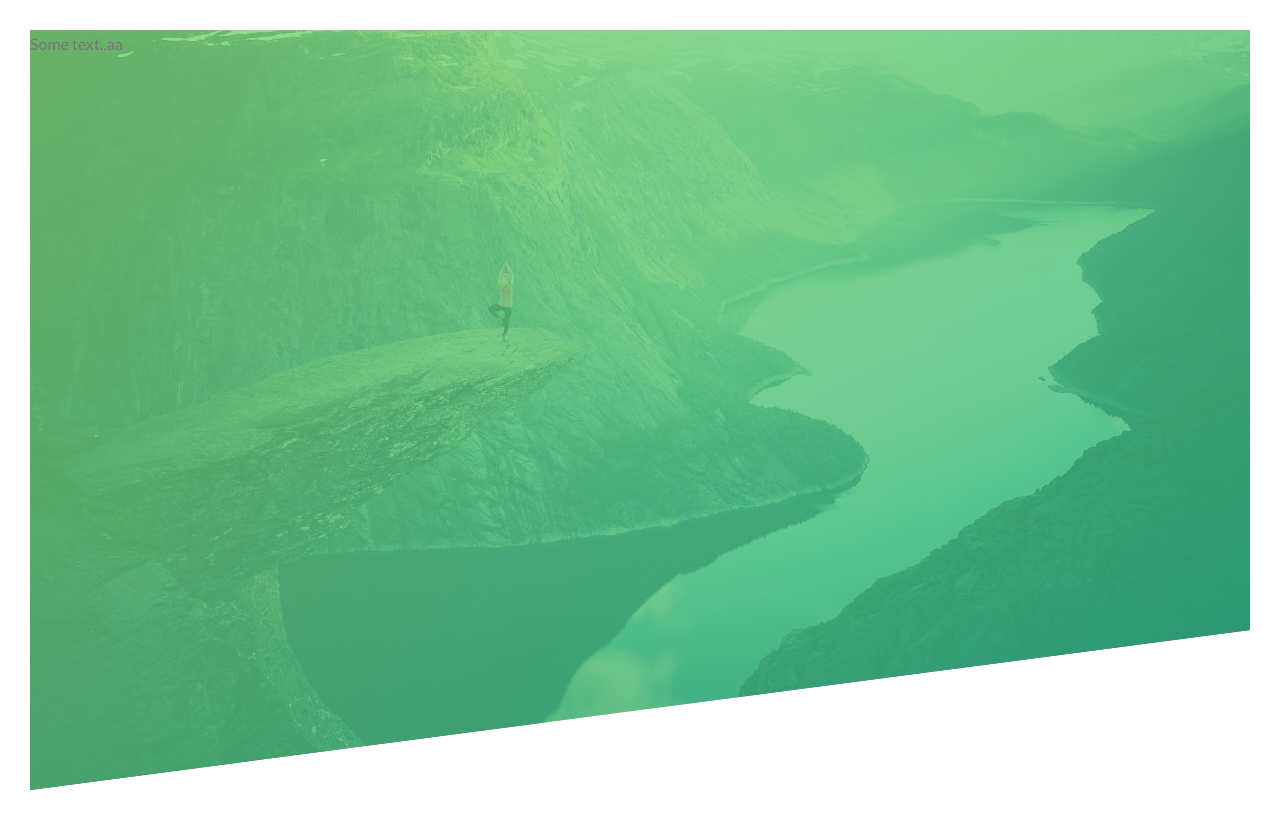
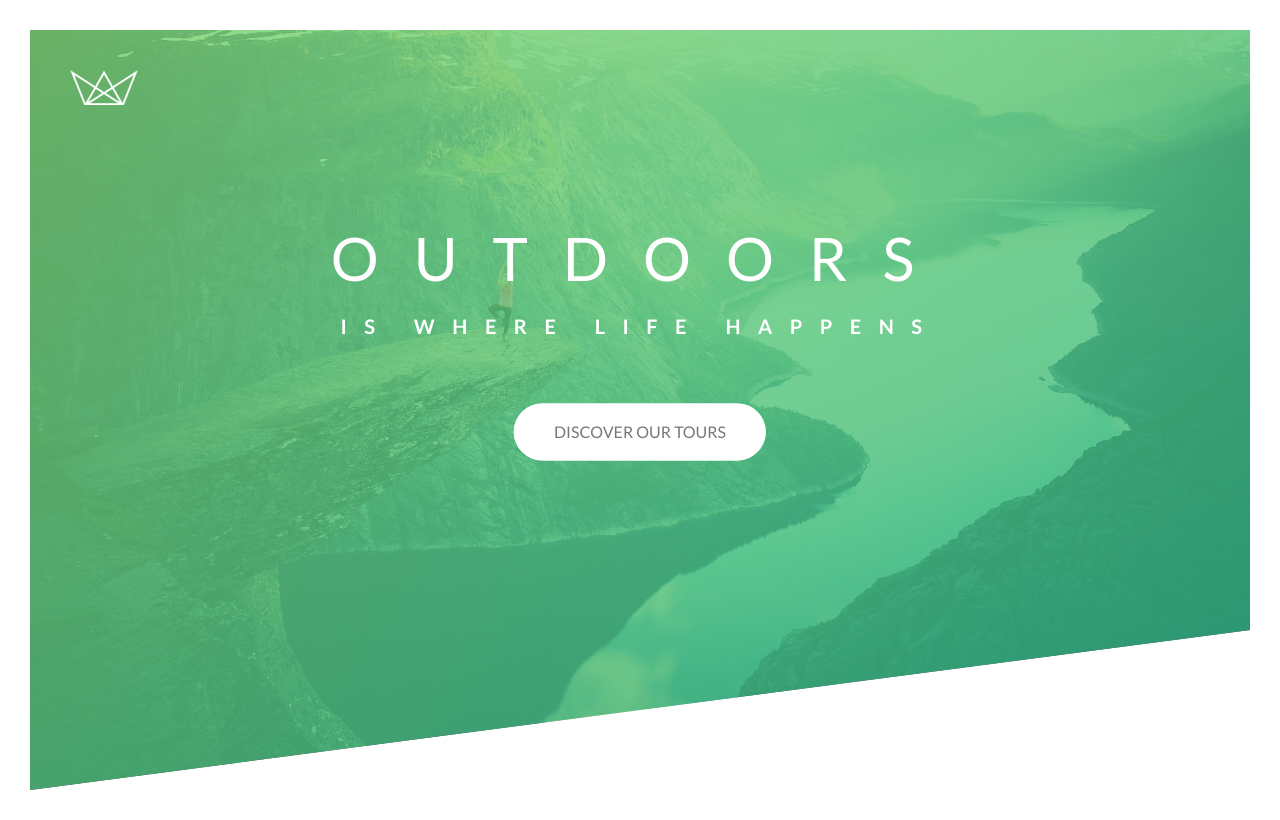
Before and after one commit to setiha/moderncss, a plain HTML site: page index.html in a window 1280 px wide. Drawn offline with Linux system fonts and the light colour scheme.

Commit message:
second step

```diff
--- a/css/style.css
+++ b/css/style.css
@@ -7,26 +7,174 @@ Dark green: #28b485
 
 */
 
-* {
-    margin: 0;
-    padding: 0;
-    box-sizing: border-box;
+*,
+*::after,
+*::before {
+  margin: 0;
+  padding: 0;
+  box-sizing: inherit;
+}
+html {
+    font-size: 62.5%;
+}
+body {
+  font-family: "Lato", sans-serif;
+  font-weight: 400;
+  font-size: 16px;
+  line-height: 1.7;
+  color: #777;
+  padding: 3rem;
+  box-sizing: border-box;
 }
 
-body{
-    font-family: "Lato", sans-serif;
-    font-weight: 400;
-    font-size:16px;
-    line-height: 1.7;
-    color: #777;
-    padding:30px;
+.header {
+  height: 95vh; /*the every point of this height, of this element should be 95% of the viewport height */
+  background-image: linear-gradient(
+      to right bottom,
+      rgba(126, 213, 111, 0.8),
+      rgba(40, 180, 133, 0.8)
+    ),
+    url(../img/hero.jpg);
+  background-size: cover;
+  background-position: top;
+  position: relative;
+  clip-path: polygon(0 0, 100% 0, 100% 75vh, 0 100%);
+}
+.header__logo-box {
+  position: absolute;
+  top: 4rem;
+  left: 4rem;
 }
 
-.header{
-    height: 95vh;  /*the every point of this height, of this element should be 95% of the viewport height */
-    background-image: linear-gradient(to right bottom, rgba(126, 213, 111, 0.8), rgba(40, 180, 133, 0.8)), url(../img/hero.jpg);
-    background-size: cover;
-    background-position:top;
-    clip-path: polygon(0 0, 100% 0, 100% 75vh, 0 100%);
+.header__logo {
+  height: 3.5rem;
+}
 
+.header__text-box {
+  position: absolute;
+  top: 40%;
+  left: 50%;
+  transform: translate(-50%, -50%);
+  text-align: center;
 }
+
+.heading-primary {
+  color: #ffffff;
+  text-transform: uppercase;
+  backface-visibility: hidden;
+  margin-bottom: 6rem;
+}
+.heading-primary--main {
+  display: block;
+  font-size: 6rem;
+  font-weight: 400;
+  letter-spacing: 3.5rem;
+  animation-name: moveInLeft;
+  animation-duration: 1s;
+  animation-timing-function: ease-out;
+  /* animation-delay: 3s;
+     animation-iteration-count: 3;
+  */
+}
+.heading-primary--sub {
+  display: block;
+  font-size: 2rem;
+  font-weight: 700;
+  letter-spacing: 1.75rem;
+  animation: moveInRight 1s ease-in;
+}
+
+@keyframes moveInLeft {
+  0% {
+    opacity: 0;
+    transform: translateX(-10rem);
+  }
+
+  80% {
+    transform: translateX(1rem);
+  }
+  100% {
+    opacity: 1;
+    transform: translateX(0);
+  }
+}
+
+@keyframes moveInRight {
+  0% {
+    opacity: 0;
+    transform: translateX(10rem);
+  }
+  80% {
+    transform: translateX(-1rem);
+  }
+  100% {
+    opacity: 1;
+    transform: translateX(0);
+  }
+}
+
+@keyframes moveInBottom {
+    0% {
+        opacity: 0;
+        transform: translateY(3rem);
+
+    }
+
+    100% {
+        opacity: 1;
+        transform: translate(0);
+    }
+}
+
+.btn:link,
+.btn:visited {
+  text-transform: uppercase;
+  text-decoration: none;
+  padding: 1.5rem 4rem;
+  display: inline-block;
+  border-radius: 10rem;
+  transition: all 0.2s;
+  position: relative;
+  font-size: 16px;
+}
+
+.btn:hover {
+  transform: translateY(-3px);
+  box-shadow: 0 1rem 2rem rgba(0, 0, 0, 0.2);
+}
+
+.btn:active {
+  transform: translateY(-1px);
+  box-shadow: 0 .5rem 1rem rgba(0, 0, 0, 0.2);
+}
+.btn--white {
+  background-color: #ffffff;
+  color: #777;
+}
+
+.btn::after {
+  content: "";
+  display: inline-block;
+  height: 100%;
+  width: 100%;
+  border-radius: 10rem;
+  position: absolute;
+  top: 0;
+  left: 0;
+  z-index: -1;
+  transition: all .4s;
+}
+
+.btn--white::after {
+  background-color: #ffff;
+}
+
+.btn:hover::after {
+  transform: scaleX(1.4) scaleY(1.6);
+  opacity: 0;
+}
+
+.btn--animated {
+    animation:moveInBottom .5s ease-out .75s;
+    animation-fill-mode: backwards;
+}
--- a/index.html
+++ b/index.html
@@ -1,21 +1,32 @@
 <!DOCTYPE html>
 <html lang="en">
   <head>
-        <meta charset="UTF-8">
-        <meta name="viewport" content="width=device-width, initial-scale=1.0">
+    <meta charset="UTF-8" />
+    <meta name="viewport" content="width=device-width, initial-scale=1.0" />
 
-        <link href="https://fonts.googleapis.com/css?family=Lato:100,300,400,700,900" rel="stylesheet">
+    <link
+      href="https://fonts.googleapis.com/css?family=Lato:100,300,400,700,900"
+      rel="stylesheet"
+    />
 
-        <link rel="stylesheet" href="css/icon-font.css">
-        <link rel="stylesheet" href="css/style.css">
-        <link rel="shortcut icon" type="image/png" href="img/favicon.png">
+    <link rel="stylesheet" href="css/icon-font.css" />
+    <link rel="stylesheet" href="css/style.css" />
+    <link rel="shortcut icon" type="image/png" href="img/favicon.png" />
 
     <title>Natours | Exciting tours for adventurous people</title>
   </head>
   <body>
     <header class="header">
-            Some text..aa
+      <div class="header__logo-box">
+        <img src="img/logo-white.png" alt="Logo" class="header__logo" />
+      </div>
+      <div class="header__text-box">
+        <h1 class="heading-primary">
+          <span class="heading-primary--main">Outdoors</span>
+          <span class="heading-primary--sub">is where life happens</span>
+        </h1>
+        <a href="#" class="btn btn--white btn--animated">Discover our tours</a>
+      </div>
     </header>
-
   </body>
 </html>
```
Lines whose indentation alone changed are shown as unchanged.
